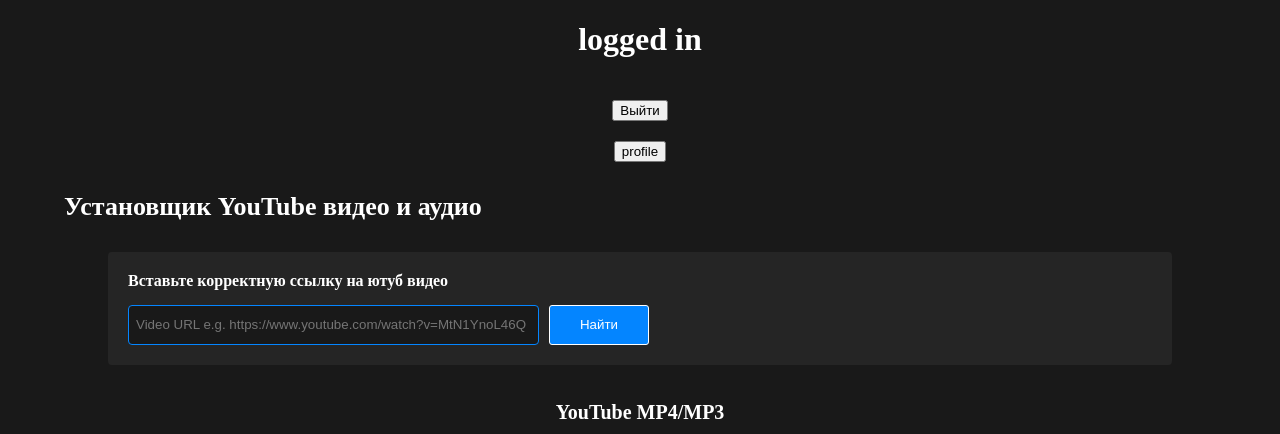
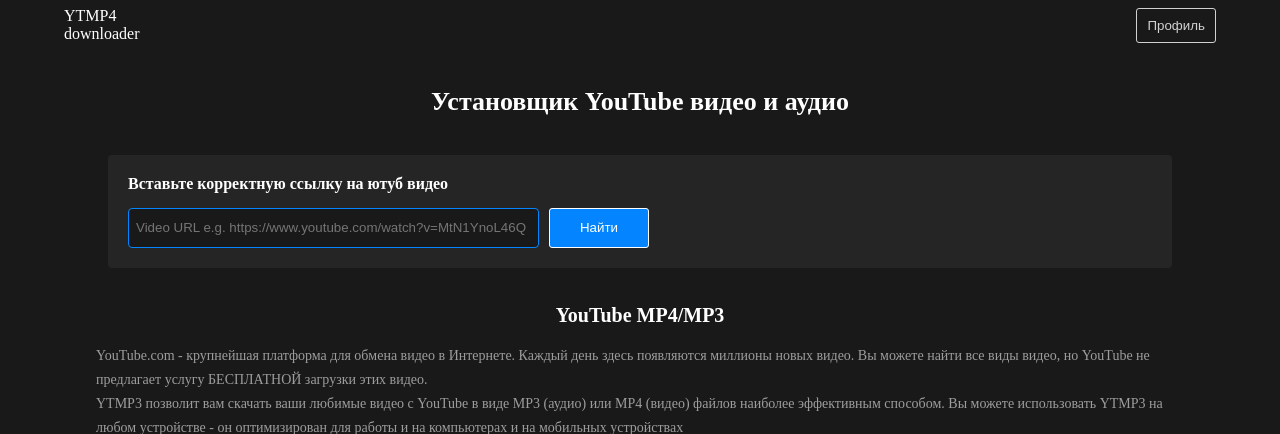
Before and after one commit to bizarre-sorcerer/Yt-Downloader, a Flask app: page / in a window 1280 px wide. Shown: the top 434 px of the page. Run offline with Flask 3, Linux system fonts and the light colour scheme; the visitor is signed in with stand-in values (Sample User, id 1); data that the repository does not hold is empty.

Commit message:
Сделал header на главной странице в которой юзер зарегестрирован

```diff
--- a/static/styles.css
+++ b/static/styles.css
@@ -31,13 +31,14 @@ header{
   gap: 5px
 }
 
-.reg-btn{
+.header-btn{
   height: 35px;
   padding: 0 10px 0 10px;
   color: white;
   border: 1px solid white;
+  border-radius: 3px;
   background: transparent;
-  opacity: .7;
+  opacity: .8;
 }
 
 .call-to-action{
--- a/templates/index-logged-in.html
+++ b/templates/index-logged-in.html
@@ -20,13 +20,20 @@
   </head>
 
   <body>
-    <h1>logged in</h1>
-    <button onclick="location.href='/log-out'">Выйти</button>
-    <button onclick="location.href='/profile'">profile</button>
+    <!-- <button onclick="location.href='/log-out'">Выйти</button> -->
 
     <header>
-      <h1 class="header-text">Установщик YouTube видео и аудио</h1>
+      <div class="logo">
+        <span>YTMP4</span>
+        <span>downloader</span>
+      </div>
+
+      <div class="btns-container">
+        <button onclick="location.href='/profile'" class="header-btn">Профиль</button>
+      </div>
     </header>
+
+    <h1 class="header-text">Установщик YouTube видео и аудио</h1>
 
     <div class="convert-container main-container">
       <h4>Вставьте корректную ссылку на ютуб видео</h4>
--- a/templates/index.html
+++ b/templates/index.html
@@ -28,8 +28,8 @@
       </div>
 
       <div class="btns-container">
-        <button onclick="location.href='/sign-in'" class="reg-btn call-to-action">Войти</button>
-        <button onclick="location.href='/sign-up'" class="reg-btn">Регистрация</button>
+        <button onclick="location.href='/sign-in'" class="header-btn call-to-action">Войти</button>
+        <button onclick="location.href='/sign-up'" class="header-btn">Регистрация</button>
       </div>
     </header>
 
```
